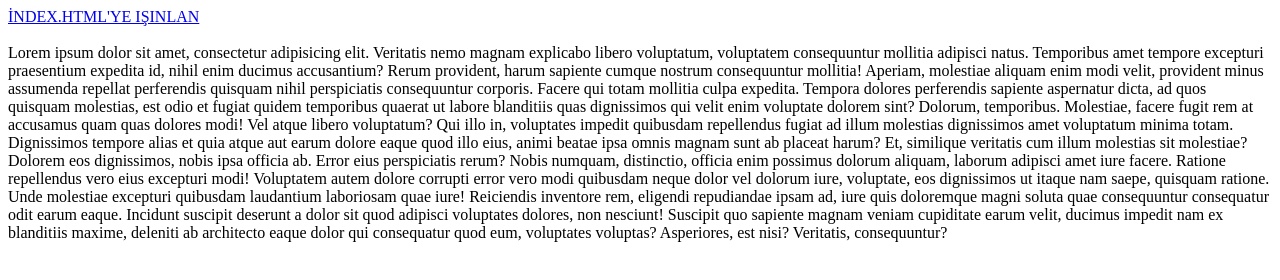
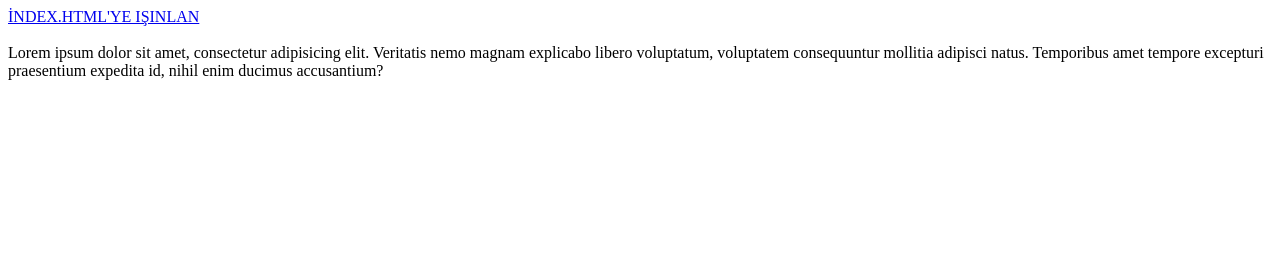
Before and after one commit to pave5866/kodluyoruz-fronten-end, a plain HTML site: page Ana Sayfa.html in a window 1280 px wide. Drawn offline with Linux system fonts and the light colour scheme.

Commit message:
index ve anasayfa html.degisti

```diff
--- a/Ana Sayfa.html
+++ b/Ana Sayfa.html
@@ -13,13 +13,5 @@
 </head>
 <body>
     Lorem ipsum dolor sit amet, consectetur adipisicing elit. Veritatis nemo magnam explicabo libero voluptatum, voluptatem consequuntur mollitia adipisci natus. Temporibus amet tempore excepturi praesentium expedita id, nihil enim ducimus accusantium?
-    Rerum provident, harum sapiente cumque nostrum consequuntur mollitia! Aperiam, molestiae aliquam enim modi velit, provident minus assumenda repellat perferendis quisquam nihil perspiciatis consequuntur corporis. Facere qui totam mollitia culpa expedita.
-    Tempora dolores perferendis sapiente aspernatur dicta, ad quos quisquam molestias, est odio et fugiat quidem temporibus quaerat ut labore blanditiis quas dignissimos qui velit enim voluptate dolorem sint? Dolorum, temporibus.
-    Molestiae, facere fugit rem at accusamus quam quas dolores modi! Vel atque libero voluptatum? Qui illo in, voluptates impedit quibusdam repellendus fugiat ad illum molestias dignissimos amet voluptatum minima totam.
-    Dignissimos tempore alias et quia atque aut earum dolore eaque quod illo eius, animi beatae ipsa omnis magnam sunt ab placeat harum? Et, similique veritatis cum illum molestias sit molestiae?
-    Dolorem eos dignissimos, nobis ipsa officia ab. Error eius perspiciatis rerum? Nobis numquam, distinctio, officia enim possimus dolorum aliquam, laborum adipisci amet iure facere. Ratione repellendus vero eius excepturi modi!
-    Voluptatem autem dolore corrupti error vero modi quibusdam neque dolor vel dolorum iure, voluptate, eos dignissimos ut itaque nam saepe, quisquam ratione. Unde molestiae excepturi quibusdam laudantium laboriosam quae iure!
-    Reiciendis inventore rem, eligendi repudiandae ipsam ad, iure quis doloremque magni soluta quae consequuntur consequatur odit earum eaque. Incidunt suscipit deserunt a dolor sit quod adipisci voluptates dolores, non nesciunt!
-    Suscipit quo sapiente magnam veniam cupiditate earum velit, ducimus impedit nam ex blanditiis maxime, deleniti ab architecto eaque dolor qui consequatur quod eum, voluptates voluptas? Asperiores, est nisi? Veritatis, consequuntur?
 </body>
 </html>
```
Also changed, not shown: index.html (line endings or trailing spaces).
